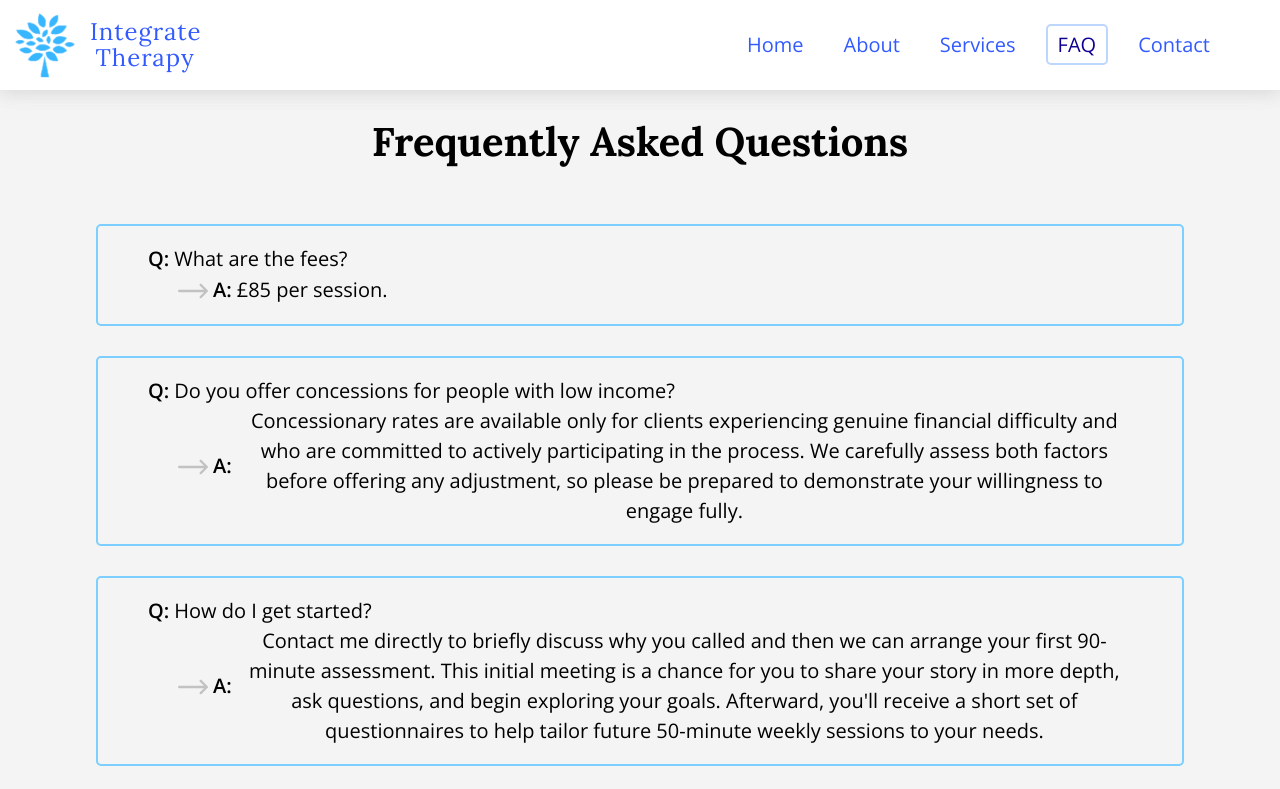
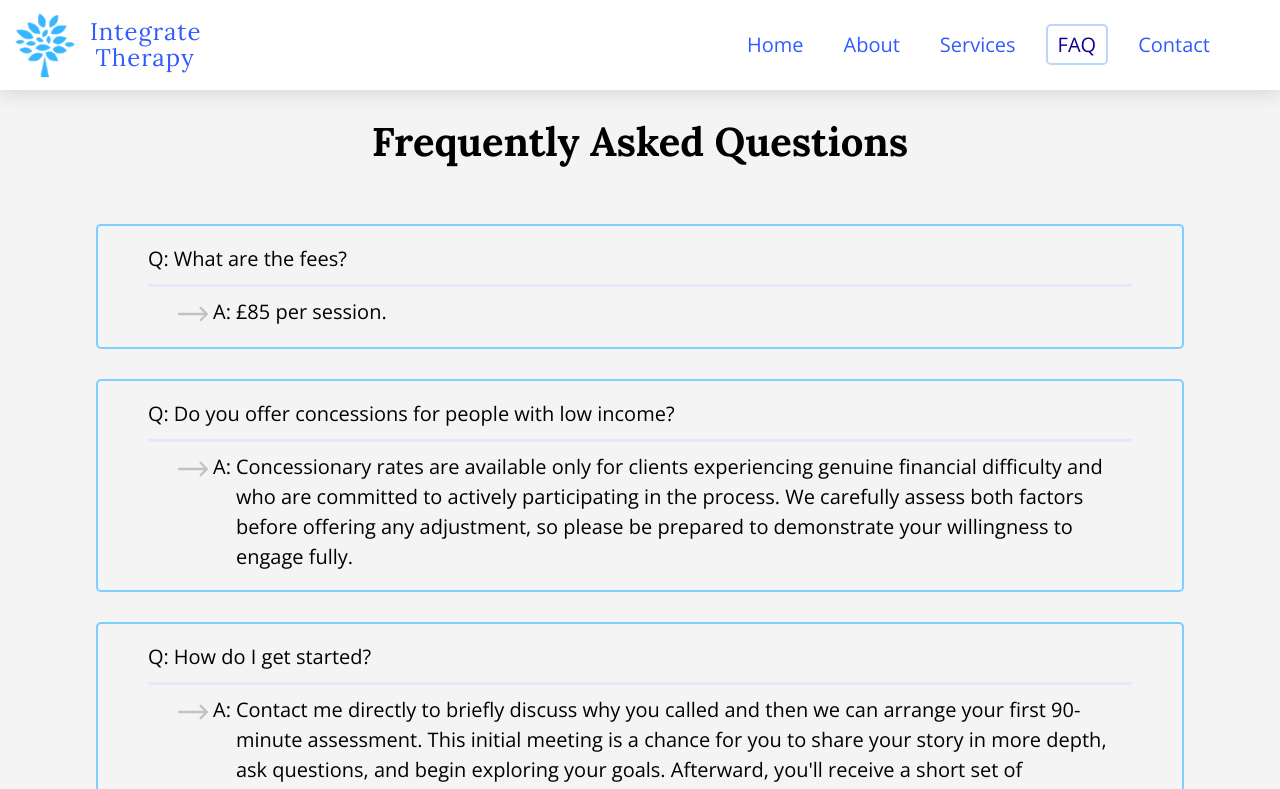
Before and after one commit to SasanTazayoni/integrate-therapy, a React (Vite) app: page /#/faq in a window 1280 px wide. Shown: the top 789 px of the page. Built offline with nearby package versions, Linux system fonts and the light colour scheme.

Commit message:
Update styles for FAQ page

```diff
--- a/src/assets/css/styles.css
+++ b/src/assets/css/styles.css
@@ -1559,12 +1559,26 @@ a:hover {
 .faq {
   margin: 0 10px;
   display: flex;
-  align-items: center;
   gap: 0.5rem;
   font-size: 2rem;
 }
 
-.faq__qa {
+.faq__list {
+  text-align: left;
+}
+
+dt {
+  display: block;
+  border-bottom: 3px solid rgb(232, 230, 253);
+  padding-bottom: 1rem;
+}
+
+dd {
+  padding-top: 1rem;
+}
+
+.faq__q,
+.faq__a {
   font-weight: 600;
 }
 
@@ -1607,19 +1621,11 @@ a:hover {
   .faq .icon {
     display: none;
   }
-
-  span.faq__qa {
-    min-width: 65px;
-  }
 }
 
 @media screen and (max-width: 324px) {
   .faq {
     font-size: 1.2rem;
-  }
-
-  span.faq__qa {
-    min-width: 60px;
   }
 }
 
```
